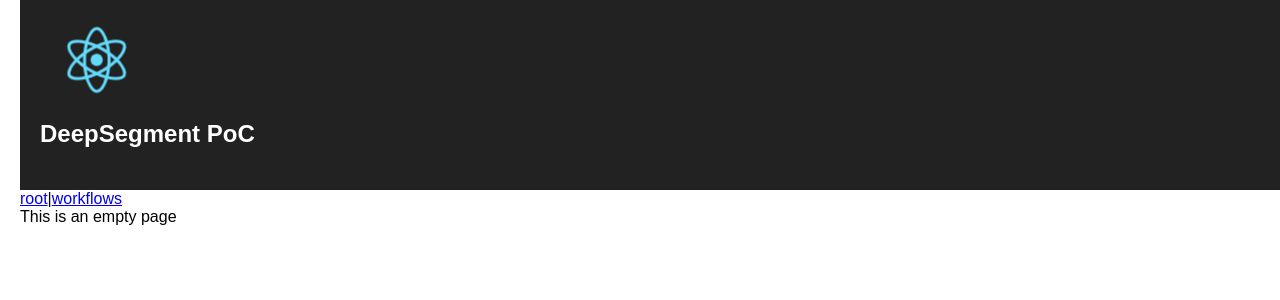
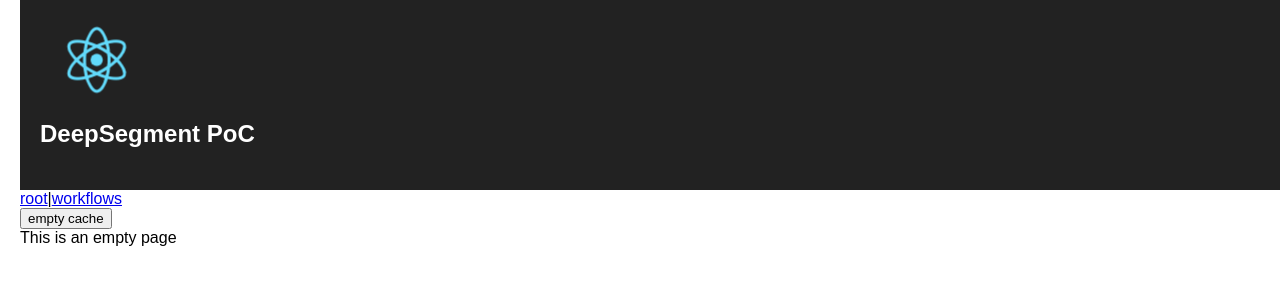
Before and after one commit to Mellbourn/apollo-test, a React (Create React App) app: page / in a window 1280 px wide. Shown: the top 300 px of the page. Built offline with nearby package versions, Linux system fonts and the light colour scheme.

Commit message:
add empty cache

```diff
--- a/src/App.tsx
+++ b/src/App.tsx
@@ -14,6 +14,8 @@ const client = new ApolloClient({
   uri: "graphql"
 });
 
+const resetStore = () => client.resetStore();
+
 class App extends React.Component {
   public render() {
     return (
@@ -24,6 +26,7 @@ class App extends React.Component {
             <h1 className="App-title">DeepSegment PoC</h1>
           </header>
           <Header />
+          <button onClick={resetStore}>empty cache</button>
           <Switch>
             <Route exact={true} path="/" component={Empty} />
             <Route exact={true} path="/workflows" component={Workflows} />
```
